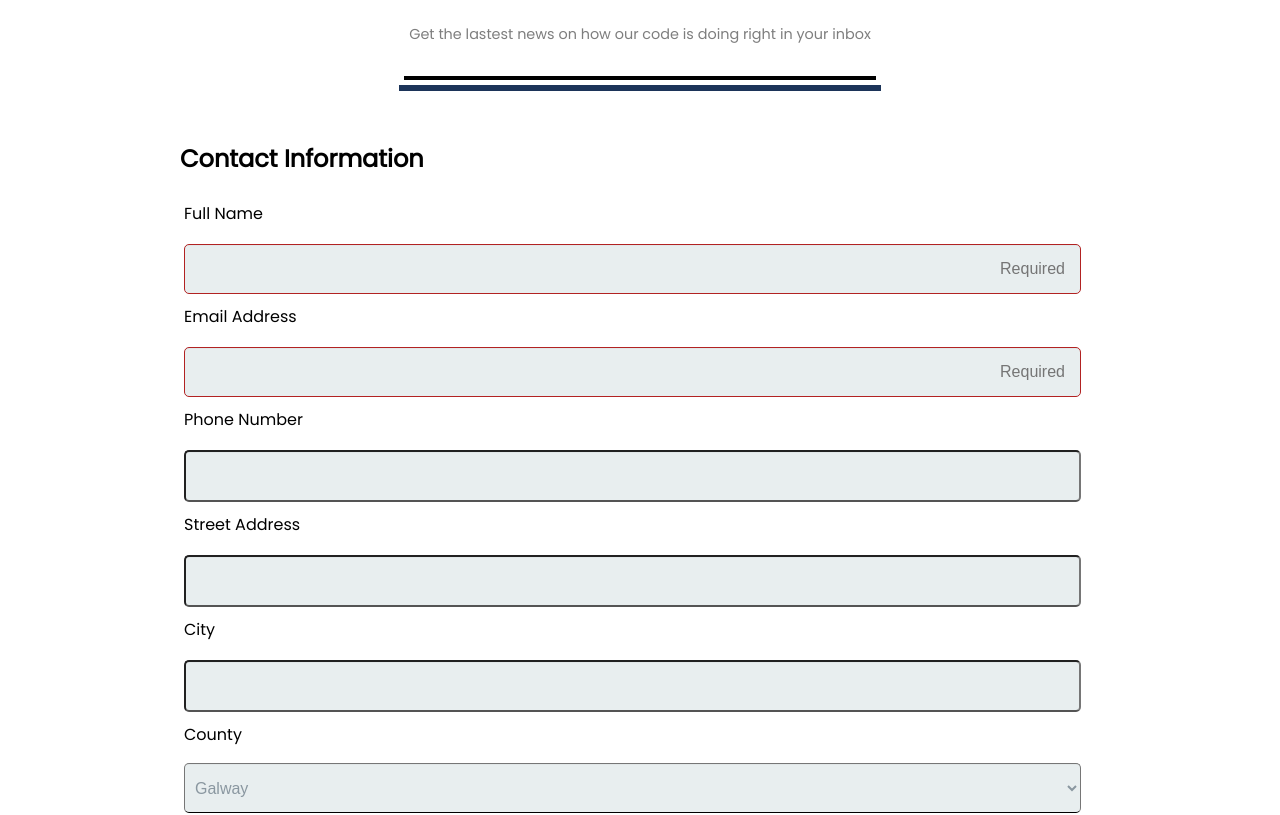
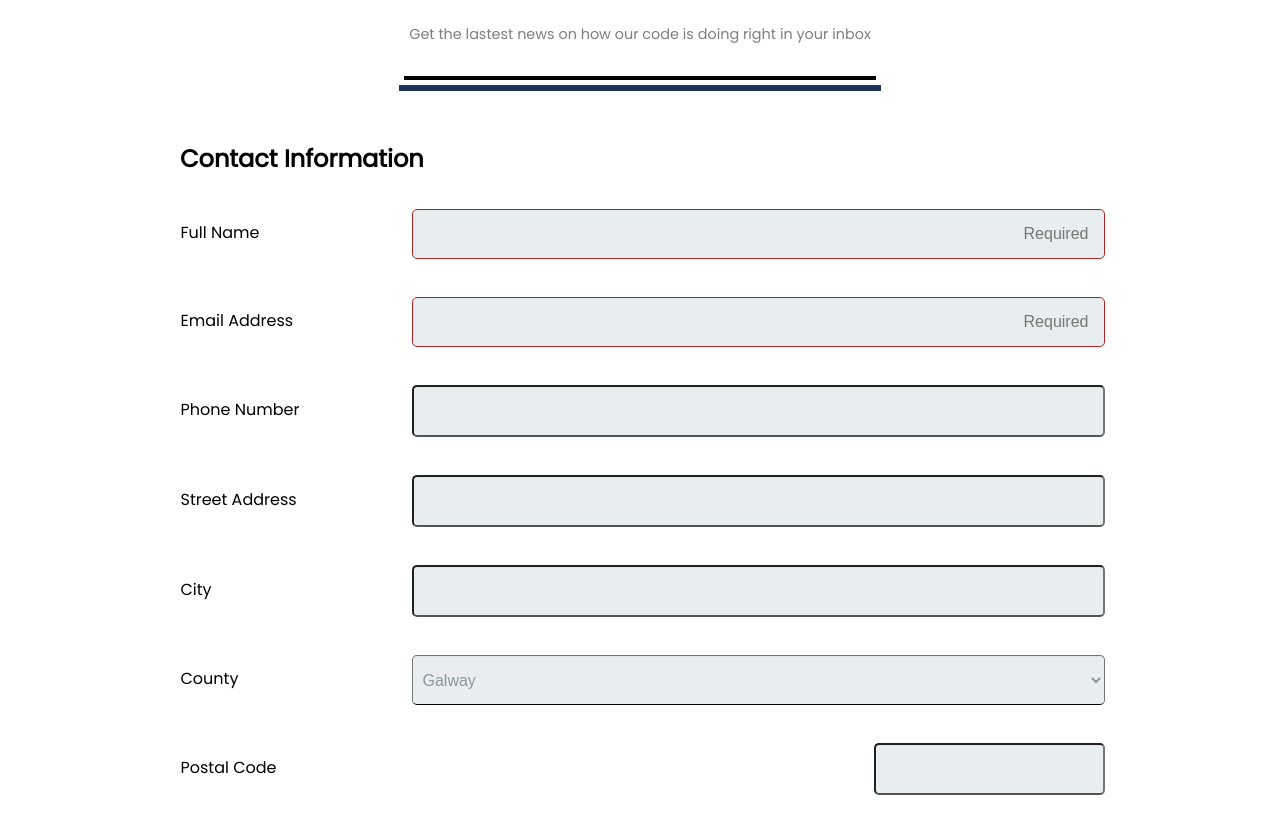
Before and after one commit to JackM1994/treehouse_project3, a plain HTML site: page newsletter.html in a window 1280 px wide. Shown: the part 139-954 px from the top of the page. Drawn offline with Linux system fonts and the light colour scheme.

Commit message:
Changed media query
I changed my outputs in media query to allow my labels to be the left side of the input boxes

```diff
--- a/css/style.css
+++ b/css/style.css
@@ -85,7 +85,7 @@ body {
   border-bottom: solid 4px #000;
 
 }
-.contact h2 {
+.top-half h2 {
   padding-left: 10px;
 }
 
@@ -96,6 +96,7 @@ input[type="email"],
 input[type="number"],
 textarea,
 select {
+
   background: rgba(255,255,255,0.1);
   border-bottom-color: #000 ;
   font-size: 16px;
@@ -115,7 +116,10 @@ input:focus {
   transform: scale(1.025);
   transition-duration: .2s;
 }
+#zip {
 
+  max-width: 50%;
+}
 
 
 /*-----*/
@@ -154,7 +158,6 @@ select {
 
 fieldset {
 
-
   margin-bottom: 5px;
   border: none;
 }
@@ -165,9 +168,10 @@ legend {
 }
 
 label {
+
   display: block;
+  margin-bottom: 8px;
 
-  margin-bottom: 8px;
 }
 
 label.selection {
@@ -247,30 +251,39 @@ button:hover {
 @media (min-width: 768px){
 
     body {
+
       margin: 0;
       padding: 0;
     }
 
-    .contact input {
-      margin: 10px 0;
+    .top-half .contact{
+      flex-direction: row;
     }
-
     .contact,
     .newsletter {
-      flex-direction: column;
-      align-items: stretch;
       width: 75%;
       margin: auto;
     }
-  /* .contact-label {
-    display: inline-block;
-    float: left;
-    width: 25%;
+
+    .top-half input,select {
+      flex-grow: 1;
+      flex-basis: 75%;
+    }
+    .top-half label {
+      flex-basis: 25%;
+      height: 50px;
+      margin: auto 0;
+    }
+    .c-info{
+      padding-left: 180px;
+      padding-right: 180px;
+      text-align: left;
     }
 
-  .contact input {
-    display: inline-block;
-    float: right;
-    width: 75%;
-  } I tried to move labels to the left of the  input boxes but it was displaying weird */
+    #zip {
+      max-width: 25%;
     }
+
+
+
+}
--- a/newsletter.html
+++ b/newsletter.html
@@ -17,25 +17,36 @@
     </header>
 
 
-      <form action="newsletter.html" method="post">
-        <div class="contact">
+      <form class ="users_info" action="newsletter.html" method="post">
+
         <h2 class="c-info">Contact Information </h2>
           <fieldset class="top-half">
+            <div class ="contact">
               <label for="name"> Full Name </label>
               <input type="text" id ="name" name="user_name" placeholder="Required" required>
+            </div>
 
+            <div class="contact">
               <label for="mail"> Email Address </label>
               <input type="email" id ="mail" name="user_email" placeholder="Required" required>
+            </div>
 
+            <div class="contact">
               <label for="number"> Phone Number </label>
               <input type="number" id ="number" name="user_number">
+            </div>
 
+            <div class="contact">
               <label for="address"> Street Address </label>
               <input type="text" id ="address" name="user_address">
+            </div>
 
+            <div class ="contact">
               <label for="city"> City </label>
               <input type="text" id ="city" name="user_city">
+            </div>
 
+            <div class="contact">
               <label for="county">County </label>
               <select id="county" name ="user_county">
 
@@ -83,12 +94,14 @@
                     <option value="tyrone">Tyrone</option>
                   </optgroup>
                 </select>
+          </div>
 
+          <div class ="contact">
             <label for="zip"> Postal Code </label>
             <input type="text" id ="zip" name="user_zip">
+          </div>
+      </fieldset>
 
-          </fieldset>
-        </div>
 
         <div class ="newsletter">
           <h2 class="news">Newsletter</h2>
```
Lines whose indentation alone changed are shown as unchanged.
